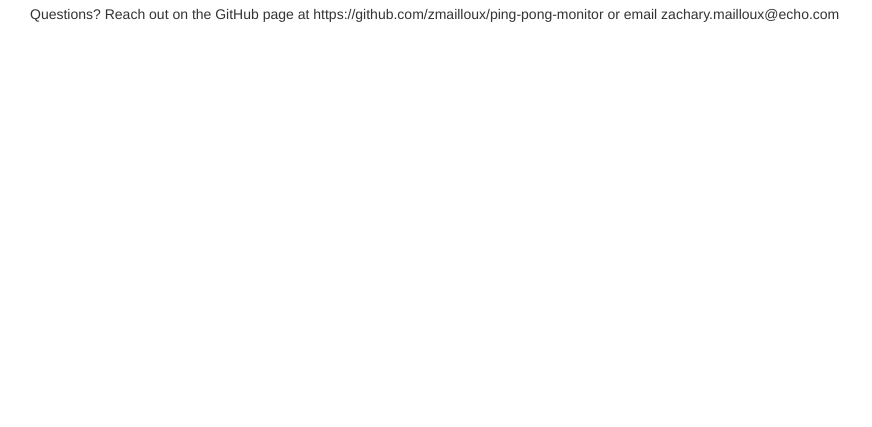
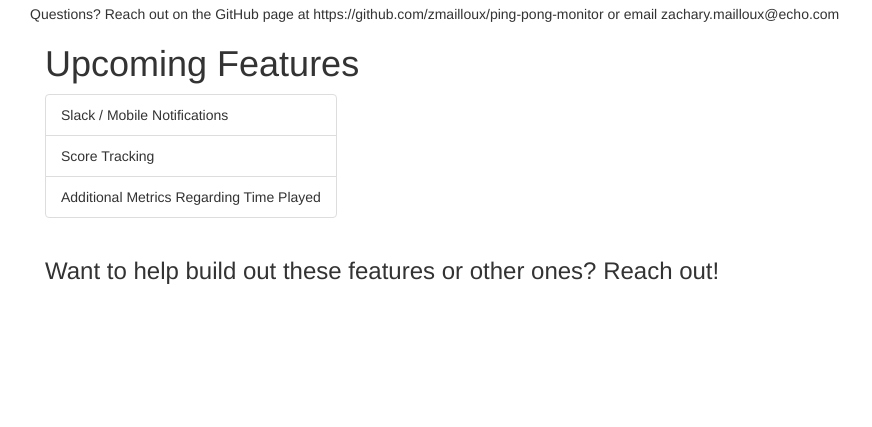
Before and after one commit to zmailloux/ping-pong-monitor, a Flask app: template dashboard/app/templates/index.html in a window 1280 px wide. Shown: the part 373-800 px from the top of the page, without its empty margins (0-872 px from the left). Run offline with Flask 2, Linux system fonts and the light colour scheme; the template is opened without the code that fills it, so the values that code supplies are empty; parts of the project's set-up code (start-up, migrations or seed data) failed here and were passed over; some libraries are stand-ins or nearby versions.

Commit message:
update with more recent changes and improvements

```diff
--- a/api/deployment.yml
+++ b/api/deployment.yml
@@ -28,10 +28,10 @@ spec:
     spec:
       containers:
       - name: ping-pong-api
-        image: gcr.io/verdant-future-257013/ping-pong-api:latest
+        image: gcr.io/precise-space-265115/ping-pong-api:latest
         imagePullPolicy: Always
         ports:
         - containerPort: 5000
         env:
           - name: redirect_url
-            value: "http://146.148.75.164/"
+            value: "http://35.223.162.100/"
--- a/dashboard/app/static/loginStyle.css
+++ b/dashboard/app/static/loginStyle.css
@@ -92,3 +92,7 @@ input:focus {
 .changes-form {
   text-align: center;
 }
+
+.list-group{
+  display:inline-block;
+}
--- a/dashboard/app/templates/index.html
+++ b/dashboard/app/templates/index.html
@@ -14,4 +14,20 @@
         Questions? Reach out on the GitHub page at https://github.com/zmailloux/ping-pong-monitor or email zachary.mailloux@echo.com
     </div>
 
+    <div class="column">
+        <div class="row">
+            <div class="col-sm-1">
+                <div class="container">
+                    <h1>Upcoming Features</h1>
+                    <ul class="list-group" width="100px;">
+                        <li class="list-group-item">Slack / Mobile Notifications</li>
+                        <li class="list-group-item">Score Tracking</li>
+                        <li class="list-group-item">Additional Metrics Regarding Time Played</li>
+                    </ul>
+                    <h3>Want to help build out these features or other ones? Reach out!</h3>
+                </div>
+            </div>
+        </div>
+    </div>
+
 {% endblock %}
--- a/dashboard/app/utils/slack.py
+++ b/dashboard/app/utils/slack.py
@@ -12,7 +12,7 @@ def notify_slack(msg):
         'channel': '#test-alerts',
         'icon_emoji': 'ping-pong',
         'username': 'Ping Pong Dashboard v0.1.2',
-        'text': f"{msg} (<http://34.69.249.145/index|Link>)"
+        'text': f"{msg} (<http://146.148.75.164/index|Link>)"
     }
     send_slack_message(slack_data)
 
--- a/dashboard/app/views/api.py
+++ b/dashboard/app/views/api.py
@@ -22,11 +22,14 @@ if "nt" not in os.name:
 
 def get_player_present():
     if "nt" not in os.name:
-        result = client.query('SELECT moving_average("signature", 30) FROM "pir_sensor_reading" WHERE ("host" = \'server01\') AND time >= now() - 5m')
-        point = list(result.get_points(measurement='pir_sensor_reading')).pop()
-        if point['moving_average'] >= 50:
-            return True
-        return False
+        try:
+            result = client.query('SELECT moving_average("signature", 30) FROM "pir_sensor_reading" WHERE ("host" = \'server01\') AND time >= now() - 5m')
+            point = list(result.get_points(measurement='pir_sensor_reading')).pop()
+            if point['moving_average'] >= 50:
+                return True
+            return False
+        except:
+            return False
     else:
         return random.choice([True, False])
 
--- a/dashboard/app/views/login.py
+++ b/dashboard/app/views/login.py
@@ -4,7 +4,14 @@ import flask_login
 from flask import (Blueprint, Flask, jsonify, redirect, render_template, request, send_file, session, url_for)
 from utils.activity import (add_login_activity, add_user_activity, get_user_activity, load_json_file)
 
-users = {'admin': {'password': '69bc0cc4b50ac0342dfcecdde7091587'}, 'user': {'password': '9e8acc5d49877acdb8837b032b7b9010'}}
+users = {
+    'admin': {'password': '69bc0cc4b50ac0342dfcecdde7091587'},
+    'user': {'password': 'd2695f450e0ccdbc7bdb69e7a6465e6d'},
+    'bcristal': {'password': '6d3dfb728e246457f7177c705a627f73'},
+    'jjennings': {'password': 'dbc3a2b710b128c8d943bc530819f8c9'},
+    'bteunissen': {'password': 'e6da488a2ee461cd3067f70ad81868ac'}
+    }
+
 
 
 login_view = Blueprint('login_view', __name__)
```
Also changed, not shown: dashboard/deployment.yml (+5 -2 lines), dashboard/secret.yaml (added, +8 -0 lines), motion-detection/motion_detector_pir_active.py (+4 -4 lines), dashboard/app/templates/README.md (added), setup/README.md, 2 other files.
